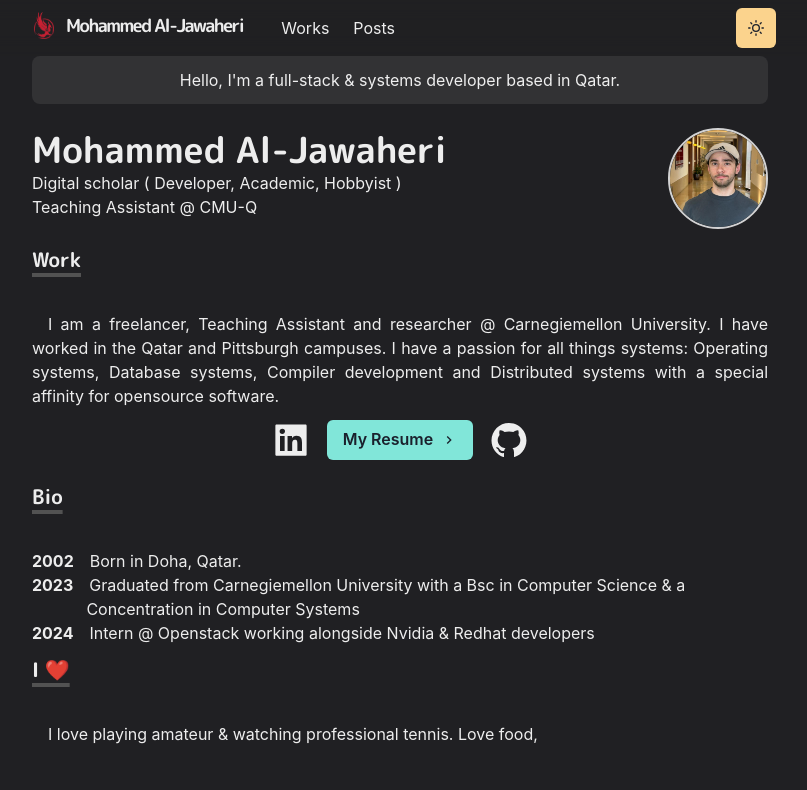
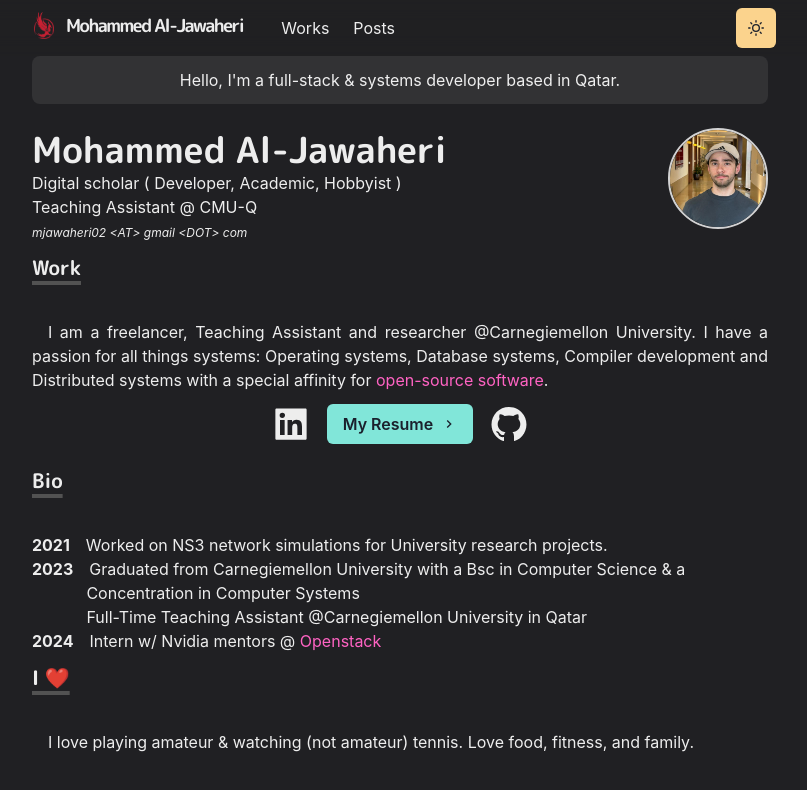
Before and after one commit to M-aljawaheri/jportov2, a Next.js app: page / in a window 1280 px wide. Shown: the top 790 px of the page, without its empty margins (240-1047 px from the left). Built offline with nearby package versions, Linux system fonts and the light colour scheme.

Commit message:
changing my bio

```diff
--- a/pages/index.js
+++ b/pages/index.js
@@ -2,24 +2,18 @@
 import { ChevronRightIcon } from '@chakra-ui/icons'
 import {
   Button,
-  Container,
-  Stack,
   Box,
   Heading,
   Image,
   useColorModeValue,
-  IconButton,
+  Link,
+  Text,
 } from '@chakra-ui/react'
 import Section from '../components/section'
 import Paragraph from '../components/paragraph'
 import { BioSection, BioYear } from '../components/bio'
 import { LINKEDIN_URL, GITHUB_URL, RESUME_PDF } from '../constants'
-import {
-  AiFillTwitterCircle,
-  AiFillLinkedin,
-  AiFillYoutube,
-  AiFillGithub,
-} from 'react-icons/ai'
+import { AiFillLinkedin, AiFillGithub } from 'react-icons/ai'
 
 const Page = () => {
   const iconHoverColor = useColorModeValue('teal.500', 'teal.300')
@@ -46,6 +40,10 @@
 
           <p> Digital scholar ( Developer, Academic, Hobbyist ) </p>
           <p> Teaching Assistant @ CMU-Q </p>
+          <Text fontSize="xs" as="i">
+            {' '}
+            mjawaheri02 &lt;AT&gt; gmail &lt;DOT&gt; com{' '}
+          </Text>
         </Box>
 
         <Box
@@ -72,11 +70,14 @@
           Work
         </Heading>
         <Paragraph>
-          I am a freelancer, Teaching Assistant and researcher @ Carnegiemellon
-          University. I have worked in the Qatar and Pittsburgh campuses. I have
-          a passion for all things systems: Operating systems, Database systems,
-          Compiler development and Distributed systems with a special affinity
-          for opensource software.
+          I am a freelancer, Teaching Assistant and researcher @Carnegiemellon
+          University. I have a passion for all things systems: Operating
+          systems, Database systems, Compiler development and Distributed
+          systems with a special affinity for{' '}
+          <Link as={NextLink} href="/posts/creating-opensource-culture">
+            open-source software
+          </Link>
+          .
         </Paragraph>
         <Box
           display="flex"
@@ -116,17 +117,22 @@
           Bio
         </Heading>
         <BioSection>
-          <BioYear>2002</BioYear>
-          Born in Doha, Qatar.
+          <BioYear>2021</BioYear>
+          Worked on NS3 network simulations for University research projects.
         </BioSection>
         <BioSection>
           <BioYear>2023</BioYear>
           Graduated from Carnegiemellon University with a Bsc in Computer
           Science & a Concentration in Computer Systems
+          <br />
+          Full-Time Teaching Assistant @Carnegiemellon University in Qatar
         </BioSection>
         <BioSection>
           <BioYear>2024</BioYear>
-          Intern @ Openstack working alongside Nvidia & Redhat developers
+          Intern w/ Nvidia mentors @{' '}
+          <Link as={NextLink} href="/posts/working-with-openstack">
+            Openstack
+          </Link>
         </BioSection>
       </Section>
 
@@ -135,7 +141,8 @@
           I ❤️
         </Heading>
         <Paragraph>
-          I love playing amateur & watching professional tennis. Love food,
+          I love playing amateur & watching (not amateur) tennis. Love food,
+          fitness, and family.
         </Paragraph>
       </Section>
     </Box>
```
Also changed, not shown: posts/creating-opensource-culture.md (added, +4 -0 lines).
